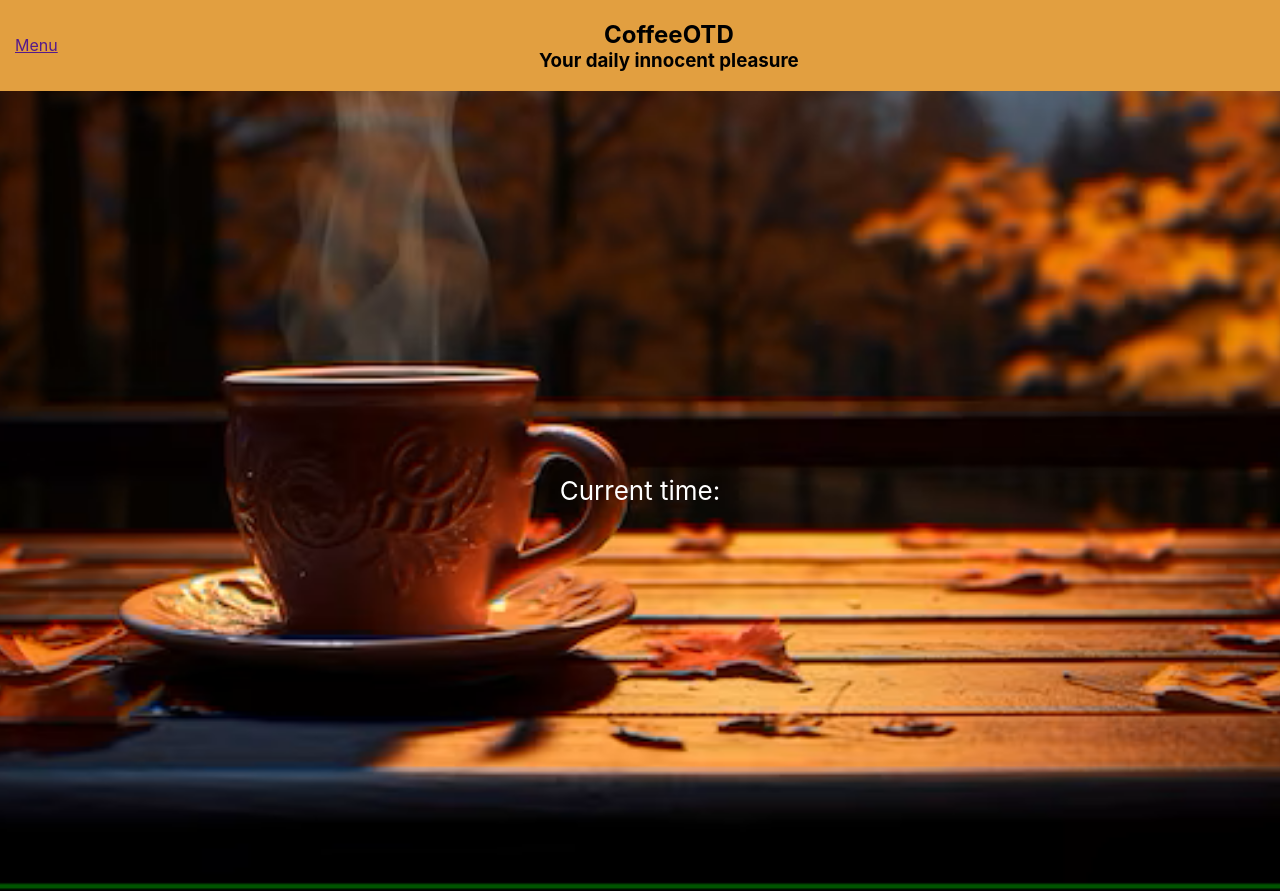
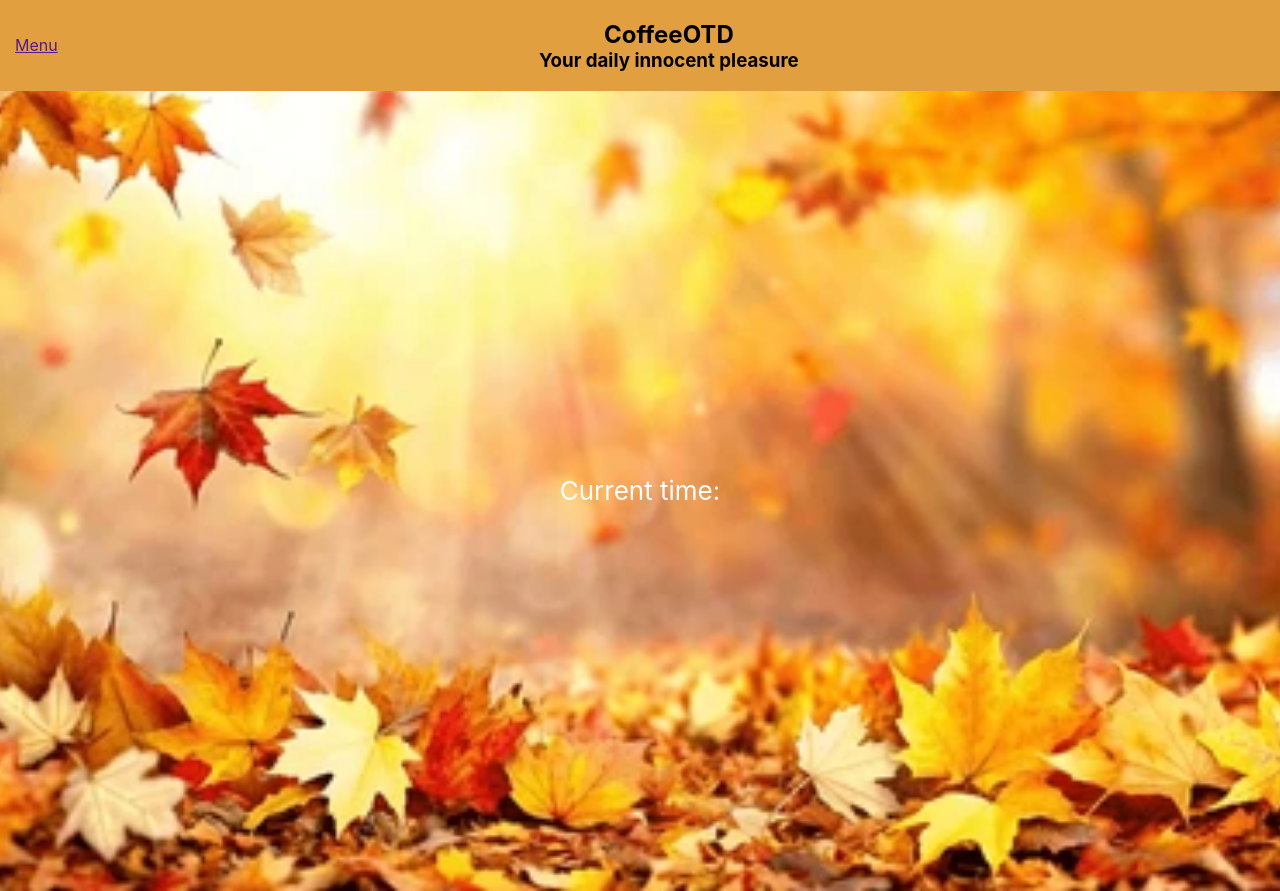
Before and after one commit to ElenaOikonomou/coffee_shop, a React (Create React App) app: page / in a window 1280 px wide. Built offline with nearby package versions, Linux system fonts and the light colour scheme.

Commit message:
type_module_correction

```diff
--- a/src/App.css
+++ b/src/App.css
@@ -1,4 +1,4 @@
-.App--day {
+.App--night {
   text-align: center;
   background-image: url('./images/orange-fall-leaves.png');
   background-size: cover;
@@ -7,7 +7,7 @@
   min-height: 100vh;
 }
 
-.App--night{
+.App--day{
   text-align: center;
   background-image: url('./images/autumn-night-coffee-cup.png');
   background-size: cover;
--- a/src/App.js
+++ b/src/App.js
@@ -39,7 +39,7 @@ useEffect(() => {
       <header className="App-header">
 
         <p>
-          Current time: {isDayTime}
+          Current time:
         </p>
 
       </header>
```
Also changed, not shown: 1 other file (tests, documents, lock files or other folders).
